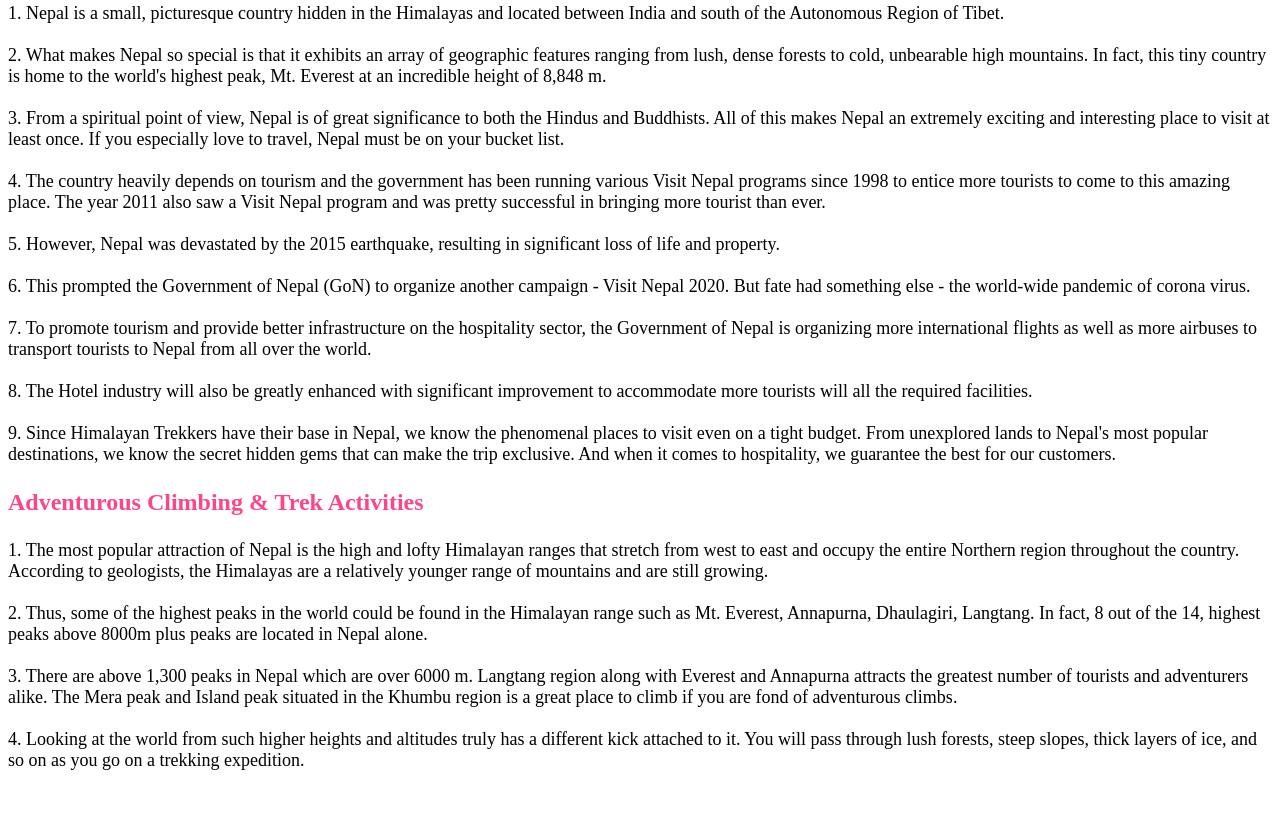
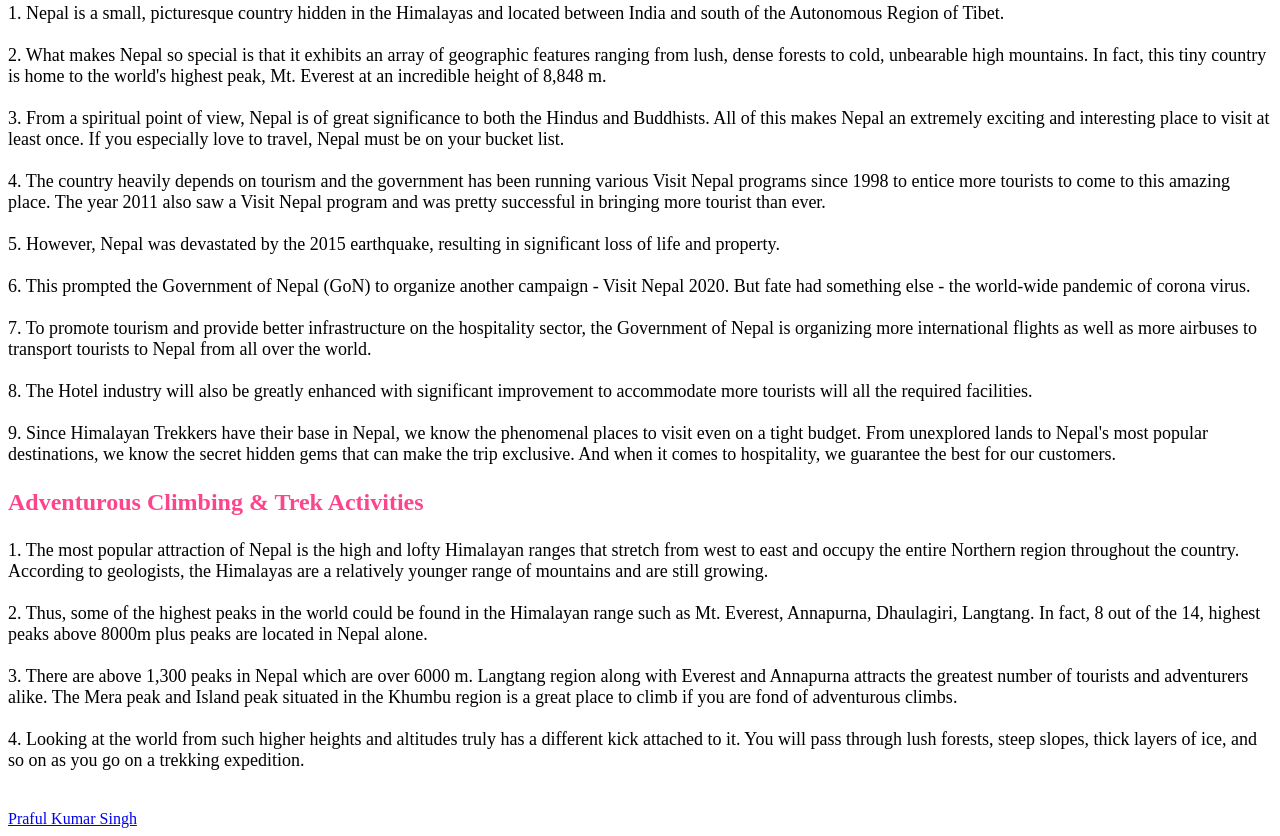
Before and after one commit to praful121/lovenepal.github.io, a plain HTML site: page learn.html in a window 1280 px wide. Shown: the part 836-1672 px from the top of the page. Before the commit the page ends 1646 px from the top, so only its background shows below. Drawn offline with Linux system fonts and the light colour scheme.

Commit message:
Update learn.html

```diff
--- a/learn.html
+++ b/learn.html
@@ -29,7 +29,7 @@
     8. The Hotel industry will also be greatly enhanced with significant improvement to accommodate more tourists will all the required facilities.<br><br/>
 
     9. Since Himalayan Trekkers have their base in Nepal, we know the phenomenal places to visit even on a tight budget. From unexplored lands to Nepal's most popular destinations, we know the secret hidden gems that can make the trip exclusive. And when it comes to hospitality, we guarantee the best for our customers. </p>
-<script src="https://platform.linkedin.com/badges/js/profile.js" async defer type="text/javascript"></script>
+
     <h3>Adventurous Climbing & Trek Activities</h3>
     <p>
     1. The most popular attraction of Nepal is the high and lofty Himalayan ranges that stretch from west to east and occupy the entire Northern region throughout the country. According to geologists, the Himalayas are a relatively younger range of mountains and are still growing.<br><br/>
@@ -40,5 +40,9 @@
 
     4. Looking at the world from such higher heights and altitudes truly has a different kick attached to it. You will pass through lush forests, steep slopes, thick layers of ice, and so on as you go on a trekking expedition.<br><br/>
     </p>
+
+    <div class="badge-base LI-profile-badge" data-locale="en_US" data-size="medium" data-theme="light" data-type="VERTICAL" data-vanity="praful-kumar-singh" data-version="v1"><a class="badge-base__link LI-simple-link" href="https://in.linkedin.com/in/praful-kumar-singh?trk=profile-badge">Praful Kumar Singh</a></div>
+
+              <script src="https://platform.linkedin.com/badges/js/profile.js" async defer type="text/javascript"></script>
 </body>
 </html>
```
